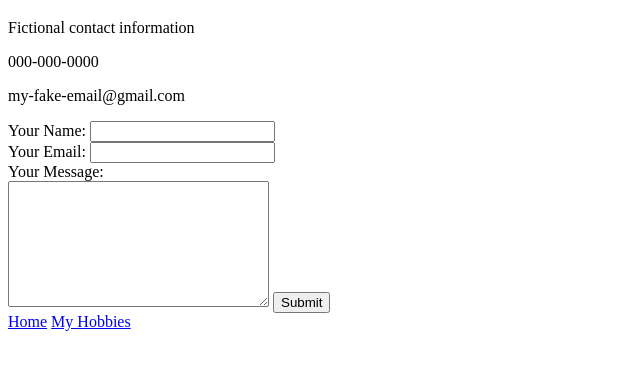
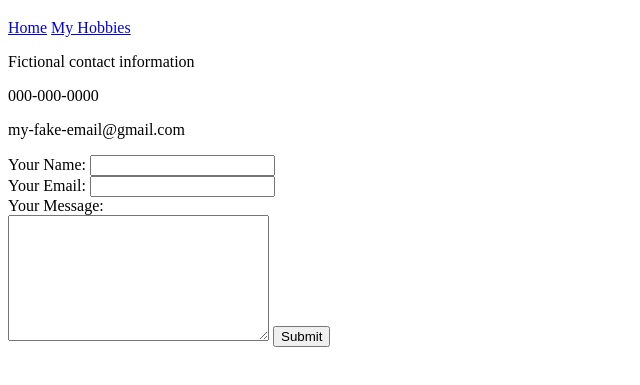
Before and after one commit to jjwood13/cv, a plain HTML site: page contact-us.html in a window 1280 px wide. Shown: the part 61-446 px from the top of the page, without its empty margins (0-640 px from the left). Drawn offline with Linux system fonts and the light colour scheme.

Commit message:
Updated the Nav Link Location to the top.

```diff
--- a/contact-us.html
+++ b/contact-us.html
@@ -1,9 +1,14 @@
 <!DOCTYPE html>
 <html>
   <header>
+    <meta charset="utf-8">
   </header>
   <body>
     <h1> Contact Me</h1>
+    <div class="nav">
+      <a href="index.html">Home</a>
+      <a href="my-hobbies.html">My Hobbies</a>
+    </div>
     <p>Fictional contact information</p>
     <p>000-000-0000</p>
     <p>my-fake-email@gmail.com</p>
@@ -23,7 +28,6 @@
   </body>
   <footer>
     <footer>
-  <a href="index.html">Home</a>
-  <a href="my-hobbies.html">My Hobbies</a>
+
   </footer>
 </html>
```
